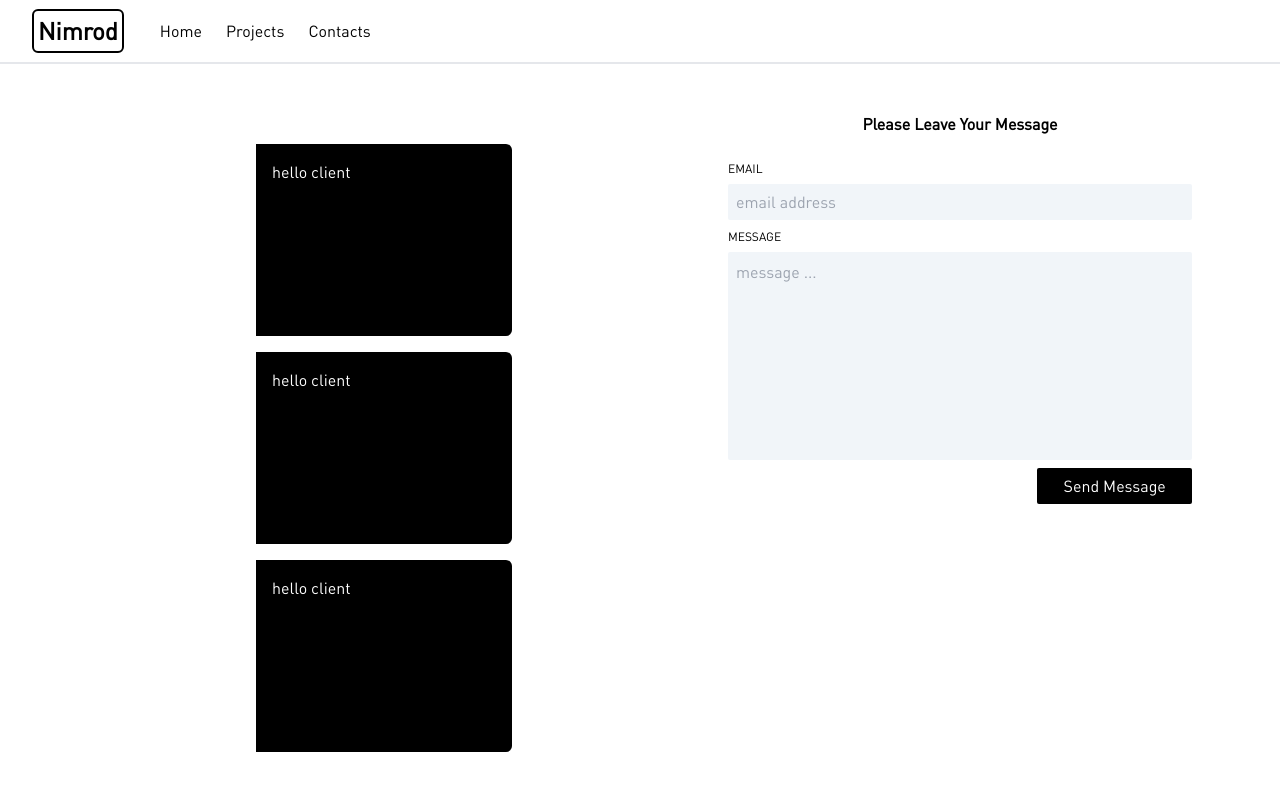
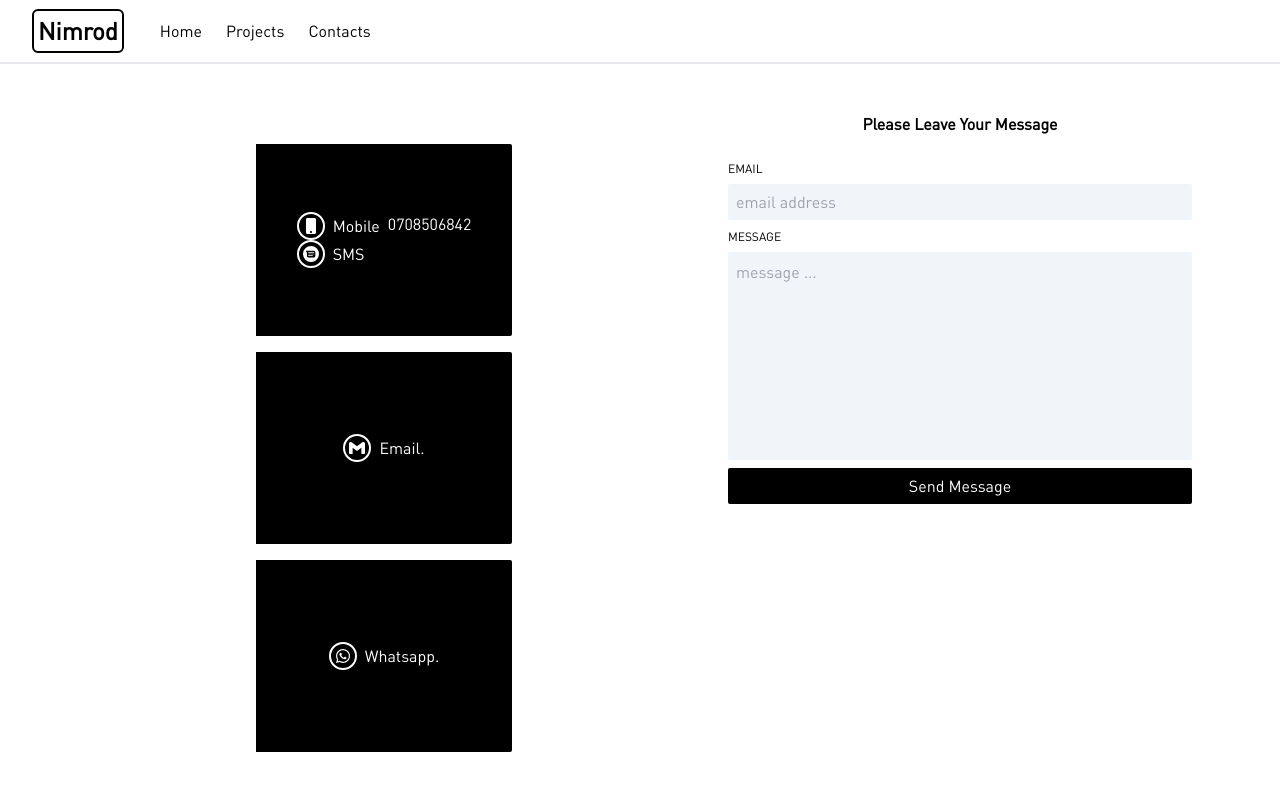
Before and after one commit to Paddy-Nimrod/persfolio, a React (Create React App) app: page /contacts in a window 1280 px wide. Shown: the top 790 px of the page. Built offline with nearby package versions, Linux system fonts and the light colour scheme.

Commit message:
modified contact page components

```diff
--- a/src/pages/contacts.jsx
+++ b/src/pages/contacts.jsx
@@ -2,6 +2,8 @@ import React from "react";
 import HeaderComponent from "../components/header";
 import { Formik, Form, Field } from "formik";
 import * as Yup from "yup";
+import { FaMobile, FaWhatsapp } from "react-icons/fa";
+import { SiGmail, SiGooglemessages } from "react-icons/si";
 
 const messageSchema = Yup.object().shape({
   Email: Yup.string().email("Invalid email address").required("Email Required"),
@@ -16,28 +18,53 @@ function Contacts() {
       <HeaderComponent />
       <div className="grid grid-cols-1 gap-8 md:flex w-full m-auto h-full md:h-screen p-2 md:p-4">
         <div className="grid grid-cols-1 w-full top-12 relative gap-4 md:flex md:flex-col md:items-center md:justify-center md:w-6/12 my-5 md:m-auto md:h-5/6 p-2 md:p-4 md:gap-4">
-          <div className=" h-20 md:h-2/4 flex bg-black w-full m-auto md:w-8/12 rounded-sm md:rounded-md">
+          <div className=" h-20 md:h-2/4 flex bg-black w-full m-auto md:w-8/12 rounded-sm">
             <div className="w-1/3 bg-white h-full"></div>
-            <div className="w-2/3 p-2 md:p-4">
-              <div className="font-dinregular font-medium text-white">
-                hello client
+            <div className="flex justify-center items-center w-2/3 p-2 md:p-4">
+              <div className="flex gap-2 font-dinregular font-medium text-white">
+                <div className="">
+                  <div className="flex gap-2 items-center">
+                    <div className="border-2 border-white rounded-full p-1">
+                      <FaMobile />
+                    </div>
+                    Mobile
+                  </div>
+
+                  <div className="text-white font-dinregular gap-2">
+                    <div className="flex gap-2 items-center">
+                      <div className="border-2 border-white rounded-full p-1">
+                        <SiGooglemessages />
+                      </div>
+                      SMS
+                    </div>
+                  </div>
+                </div>
+                <ul className="list-none">
+                  <li>0708506842</li>
+                </ul>
               </div>
             </div>
           </div>
 
-          <div className=" h-20 md:h-2/4 flex bg-black w-full m-auto md:w-8/12 rounded-sm md:rounded-md">
+          <div className=" h-20 md:h-2/4 flex bg-black w-full m-auto md:w-8/12 rounded-sm">
             <div className="w-1/3 bg-white h-full"></div>
-            <div className="w-2/3 p-4">
-              <div className="font-dinregular font-medium text-white">
-                hello client
+            <div className="flex justify-center w-2/3 p-2 md:p-4">
+              <div className="flex items-center gap-2 font-dinregular font-medium text-white">
+                <div className="border-2 border-white rounded-full p-1">
+                  <SiGmail />
+                </div>
+                Email.
               </div>
             </div>
           </div>
-          <div className=" h-20 md:h-2/4 flex bg-black w-full m-auto md:w-8/12 rounded-sm md:rounded-md border-none">
+          <div className=" h-20 md:h-2/4 flex bg-black w-full m-auto md:w-8/12 rounded-sm border-none">
             <div className="w-1/3 bg-white h-full"></div>
-            <div className="w-2/3 p-4">
-              <div className="font-dinregular font-medium text-white">
-                hello client
+            <div className="flex justify-center w-2/3 p-4">
+              <div className="flex items-center gap-2 font-dinregular font-medium text-white">
+                <div className="border-2 border-white rounded-full p-1">
+                  <FaWhatsapp />
+                </div>
+                <div>Whatsapp.</div>
               </div>
             </div>
           </div>
@@ -81,10 +108,10 @@ function Contacts() {
                     placeholder="message ..."
                   />
                 </div>
-                <div className="flex md:justify-end">
+                <div className="flex md:justify-center">
                   <button
                     type="submit"
-                    className="bg-black text-white items-end font-dinregular h-9 w-full md:w-4/12 rounded-sm"
+                    className="bg-black text-white items-end font-dinregular h-9 w-full rounded-sm"
                   >
                     Send Message
                   </button>
```
